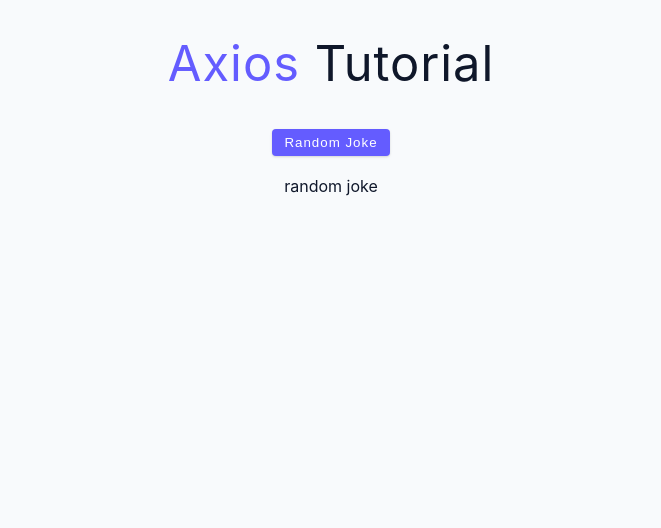
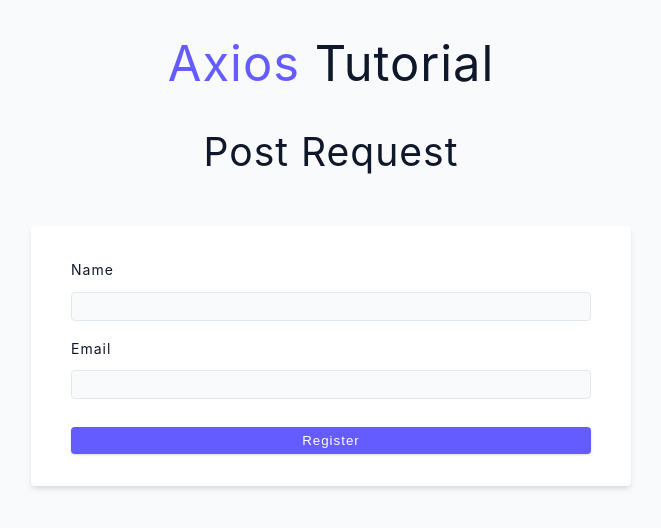
Before and after one commit to khareemah/axios, a React (Vite) app: page / in a window 1280 px wide. Shown: the top 528 px of the page, without its empty margins (309-970 px from the left). Built offline with nearby package versions, Linux system fonts and the light colour scheme.

Commit message:
post request

```diff
--- a/package.json
+++ b/package.json
@@ -1,5 +1,5 @@
 {
-  "name": "app-name",
+  "name": "axios",
   "private": true,
   "version": "0.0.0",
   "type": "module",
--- a/src/App.jsx
+++ b/src/App.jsx
@@ -1,10 +1,10 @@
 import Title from './component/Title';
-import Headers from './examples/2-headers';
+import PostRequest from './examples/3-post-request';
 const App = () => {
   return (
     <main>
       <Title />
-      <Headers />
+      <PostRequest />
     </main>
   );
 };
--- /dev/null
+++ b/src/examples/3-post-request.jsx
@@ -0,0 +1,53 @@
+import { useState } from 'react';
+import axios from 'axios';
+
+const PostRequest = () => {
+  const url = 'https://course-api.com/axios-tutorial-post';
+  const [name, setName] = useState('');
+  const [email, setEmail] = useState('');
+  const handleSubmit = async (e) => {
+    e.preventDefault();
+    try {
+      console.log(name, email);
+      const { data } = await axios.post(url, { name, email });
+      console.log(data);
+    } catch (error) {
+      console.log(error.response);
+    }
+  };
+  return (
+    <section>
+      <h2 className='text-center'>post request</h2>
+      <form className='form' onSubmit={handleSubmit}>
+        <div className='form-row'>
+          <label htmlFor='name' className='form-label'>
+            name
+          </label>
+          <input
+            type='text'
+            className='form-input'
+            id='name'
+            value={name}
+            onChange={(e) => setName(e.target.value)}
+          />
+        </div>
+        <div className='form-row'>
+          <label htmlFor='email' className='form-label'>
+            email
+          </label>
+          <input
+            type='email'
+            className='form-input'
+            id='email'
+            value={email}
+            onChange={(e) => setEmail(e.target.value)}
+          />
+        </div>
+        <button type='submit' className='btn btn-block'>
+          register
+        </button>
+      </form>
+    </section>
+  );
+};
+export default PostRequest;
```
